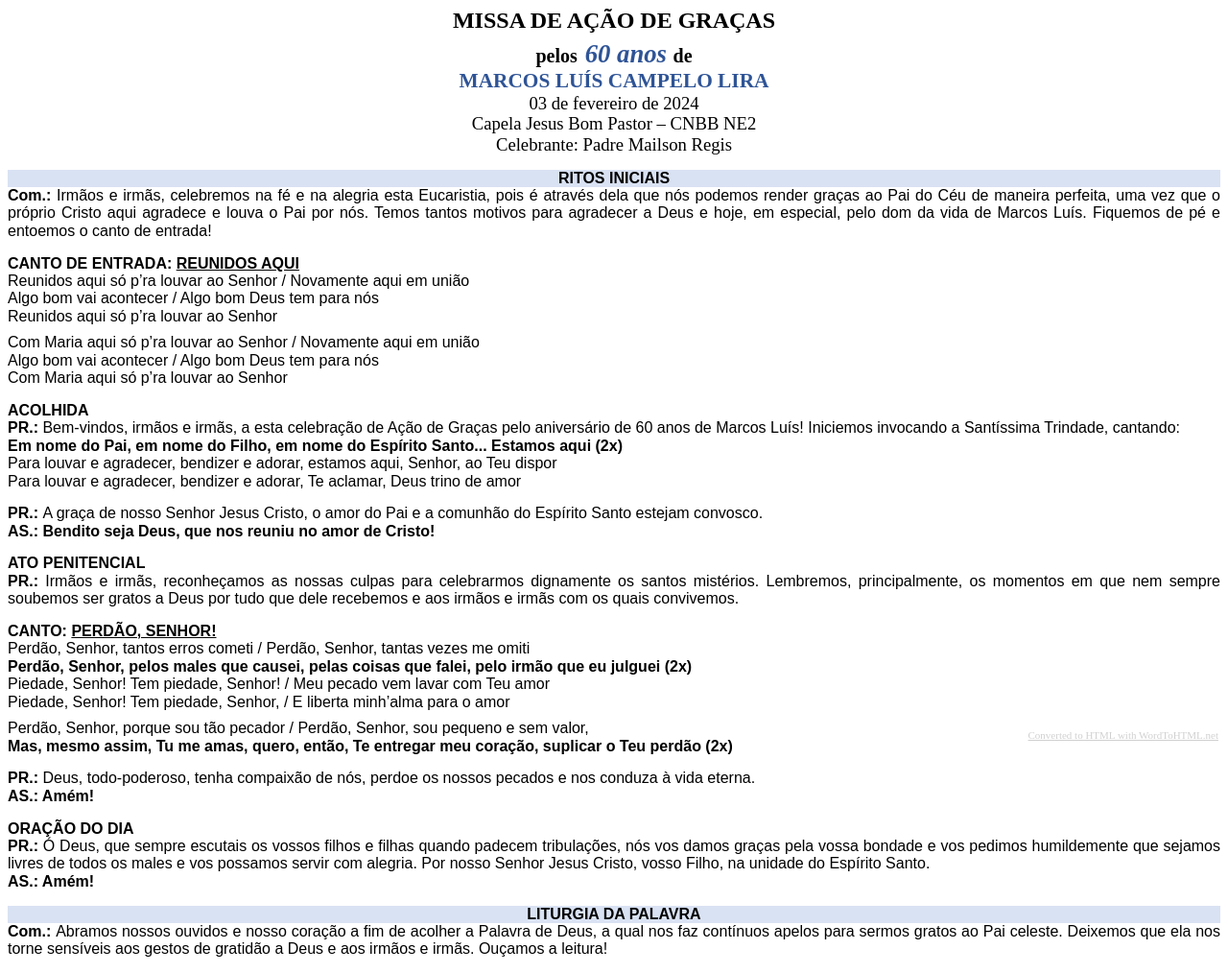
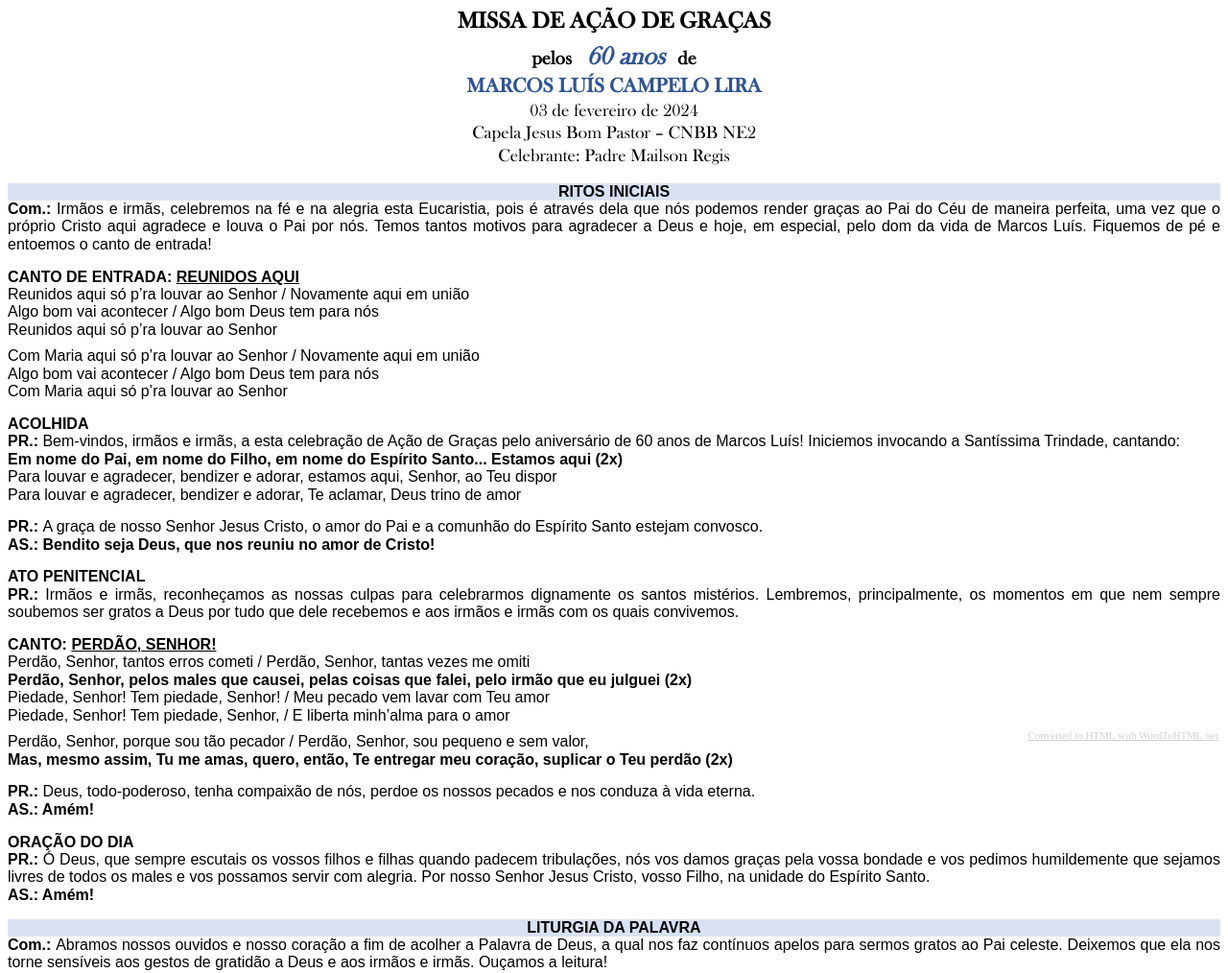
Before and after one commit to diogoan/bookish-fiesta, a plain HTML site: page index.html in a window 1280 px wide. Shown: the top 1014 px of the page at 96% size. Drawn offline with Linux system fonts and the light colour scheme.

Commit message:
Update index.html

```diff
--- a/index.html
+++ b/index.html
@@ -1,6 +1,9 @@
 <!DOCTYPE html>
 <html lang="en">
   <head>
+    <style>
+      @font-face { font-family: 'Baskerville Old Face'; src: url('baskerville-old-face.ttf'); }
+    </style>
     <meta charset="UTF-8">
     <meta name="viewport" content="width=device-width, initial-scale=1.0">
     <meta http-equiv="X-UA-Compatible" content="ie=edge">
```
